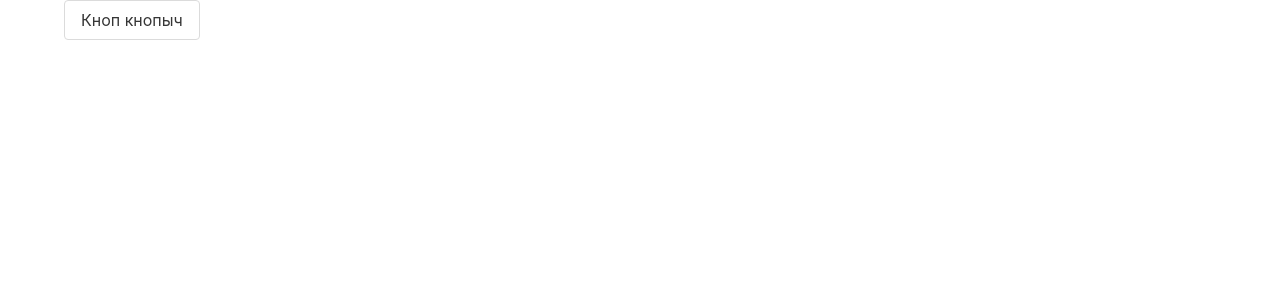
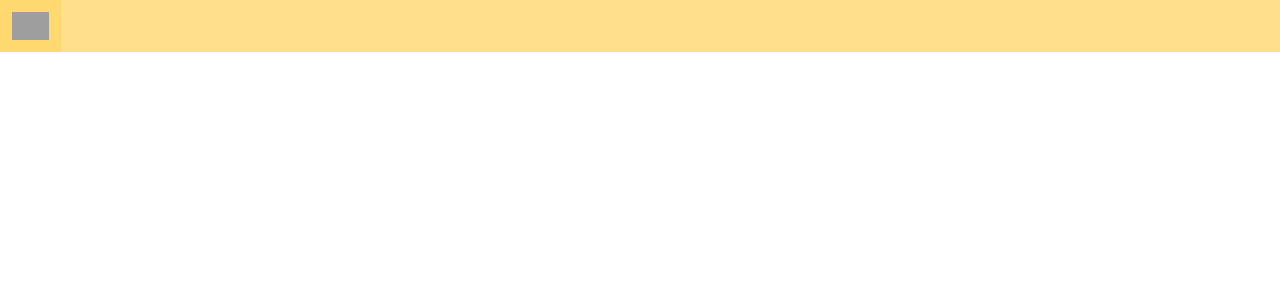
Before and after one commit to Keksley/diary, an Angular app: page / in a window 1280 px wide. Shown: the top 300 px of the page. Built offline with nearby package versions, Linux system fonts and the light colour scheme; grey boxes are pictures that could not be loaded.

Commit message:
Add routing

```diff
--- /dev/null
+++ b/src/app/app-routing.module.ts
@@ -0,0 +1,15 @@
+import { NgModule } from '@angular/core';
+import { RouterModule, Routes } from '@angular/router';
+
+const routes: Routes = [
+  {
+    path: '',
+    loadChildren: () => import('./post/post.module').then((m) => m.PostModule),
+  },
+];
+
+@NgModule({
+  declarations: [],
+  imports: [RouterModule.forRoot(routes)],
+})
+export class AppRoutingModule {}
--- a/src/app/app.component.html
+++ b/src/app/app.component.html
@@ -1,3 +1,16 @@
+<nav class="navbar is-warning mb-6" role="navigation" aria-label="main navigation">
+  <div class="navbar-brand">
+    <a class="navbar-item" href="#">
+      <img src="https://cdn.logo.com/hotlink-ok/logo-social-sq.png" alt="Bulma: Free, open source, and modern CSS framework based on Flexbox" width="auto" height="80%">
+    </a>
+
+    <a role="button" class="navbar-burger" aria-label="menu" aria-expanded="false">
+      <span aria-hidden="true"></span>
+      <span aria-hidden="true"></span>
+      <span aria-hidden="true"></span>
+    </a>
+  </div>
+</nav>
 <div class="container">
-  <div class="button">Кноп кнопыч</div>
+  <router-outlet></router-outlet>
 </div>
```
Also changed, not shown: src/app/app.module.ts (+6 -8 lines), src/app/post/post.module.ts (+14 -9 lines).
